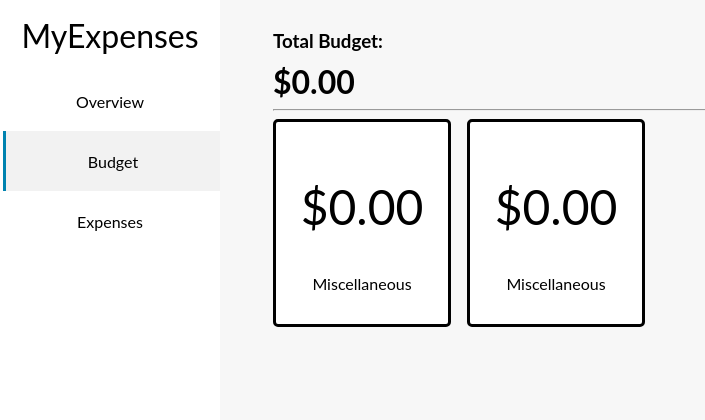
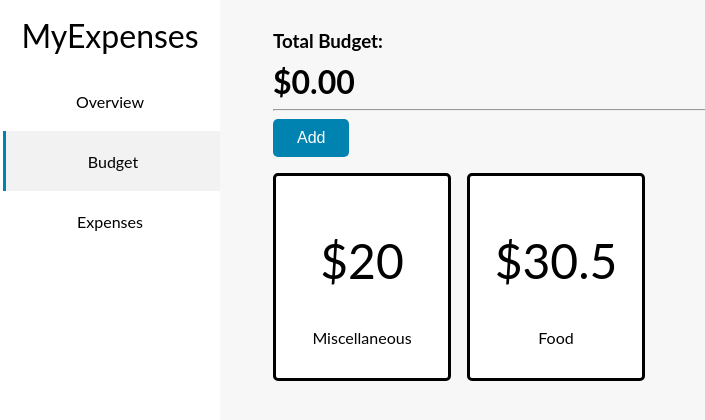
Before and after one commit to jackyliu0101/budget-app-react, a React (Create React App) app: page /budget in a window 1280 px wide. Shown: the top 420 px of the page, without its empty margins (0-705 px from the left). Built offline with nearby package versions, Linux system fonts and the light colour scheme.

Commit message:
made dummy budget items

```diff
--- a/src/pages/budget/Budget.css
+++ b/src/pages/budget/Budget.css
@@ -11,6 +11,7 @@
   grid-template-columns: repeat(5, minmax(125px, 1fr));
   gap: 1rem;
   overflow: auto;
+  margin-top: 1rem;
 }
 
 .budget-card {
--- a/src/pages/budget/Budget.js
+++ b/src/pages/budget/Budget.js
@@ -1,7 +1,21 @@
 import './Budget.css';
 import { BudgetCardsList } from './BudgetCardsList';
+import { Button } from '../../components/Button';
 
 export const Budget = () => {
+  const budgetItems = [
+    {
+      id: 0,
+      name: "Miscellaneous",
+      amount: 20
+    },
+    {
+      id: 1,
+      name: "Food",
+      amount: 30.5
+    }
+  ]
+
   return (
     <>
       <div className="total-budget-container">
@@ -9,7 +23,10 @@ export const Budget = () => {
         <h1>$0.00</h1>
         <hr/>
       </div>
-      <BudgetCardsList />
+      <div>
+        <Button type="primary" title="Add" />
+      </div>
+      <BudgetCardsList budgets={budgetItems}/>
     </>
   )
 }
--- a/src/pages/budget/BudgetCard.js
+++ b/src/pages/budget/BudgetCard.js
@@ -1,10 +1,10 @@
 import './Budget.css';
 
-export const BudgetCard = () => {
+export const BudgetCard = ({name, amount}) => {
   return (
     <div className="budget-card">
-    <div className="budget-card-amount">$0.00</div>
-      <div className="budget-card-label">Miscellaneous</div>
+    <div className="budget-card-amount">${amount}</div>
+      <div className="budget-card-label">{name}</div>
     </div>
   )
 }
--- a/src/pages/budget/BudgetCardsList.js
+++ b/src/pages/budget/BudgetCardsList.js
@@ -1,11 +1,10 @@
 import './Budget.css';
 import { BudgetCard } from './BudgetCard';
 
-export const BudgetCardsList = () => {
+export const BudgetCardsList = ({budgets}) => {
   return (
     <div className="budget-cards-list">
-      <BudgetCard/>
-      <BudgetCard/>
+      {budgets.map(budget => (<BudgetCard key={budget.id} name={budget.name} amount={budget.amount}/>))}
     </div>
   )
 }
```
